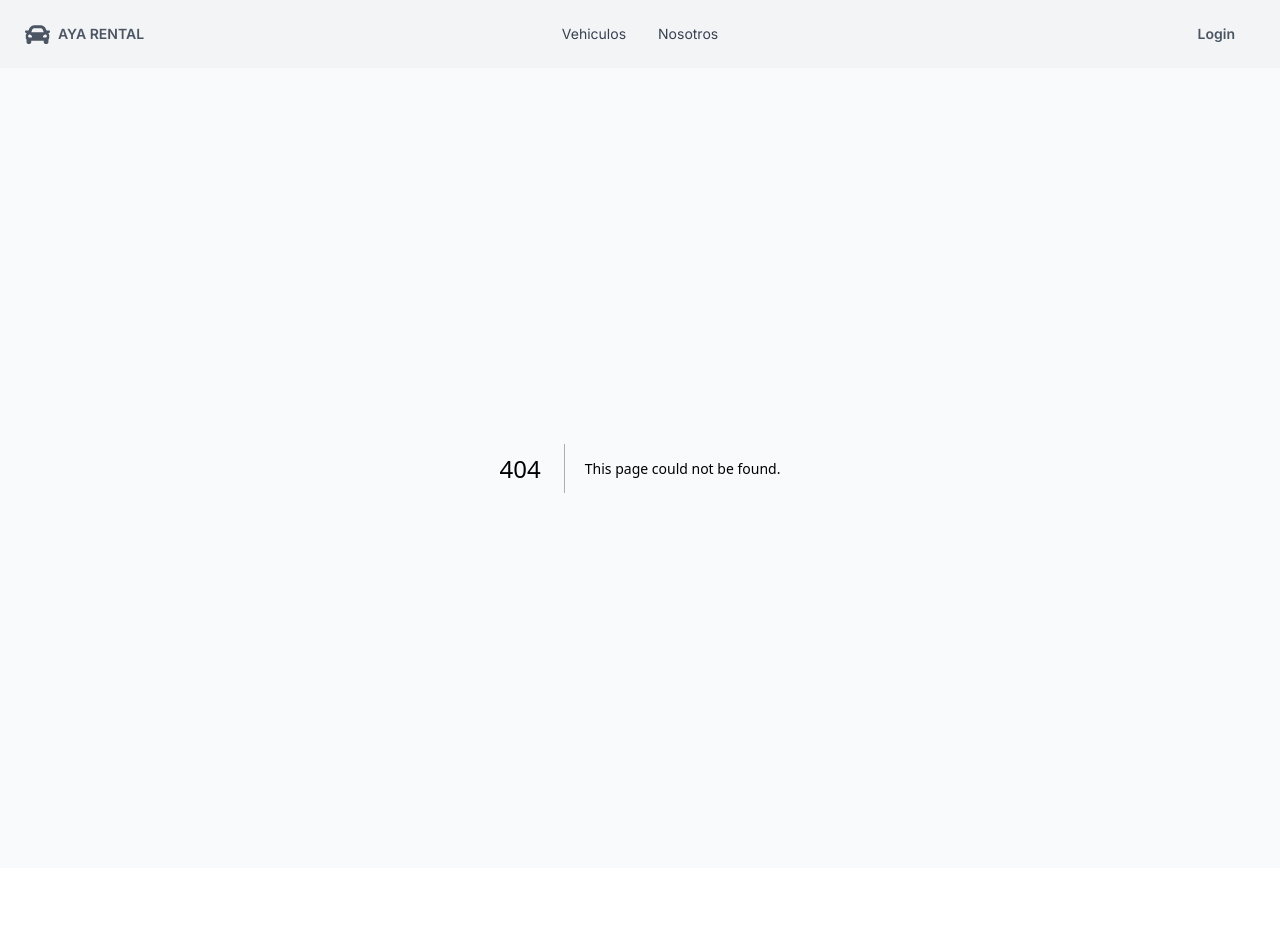
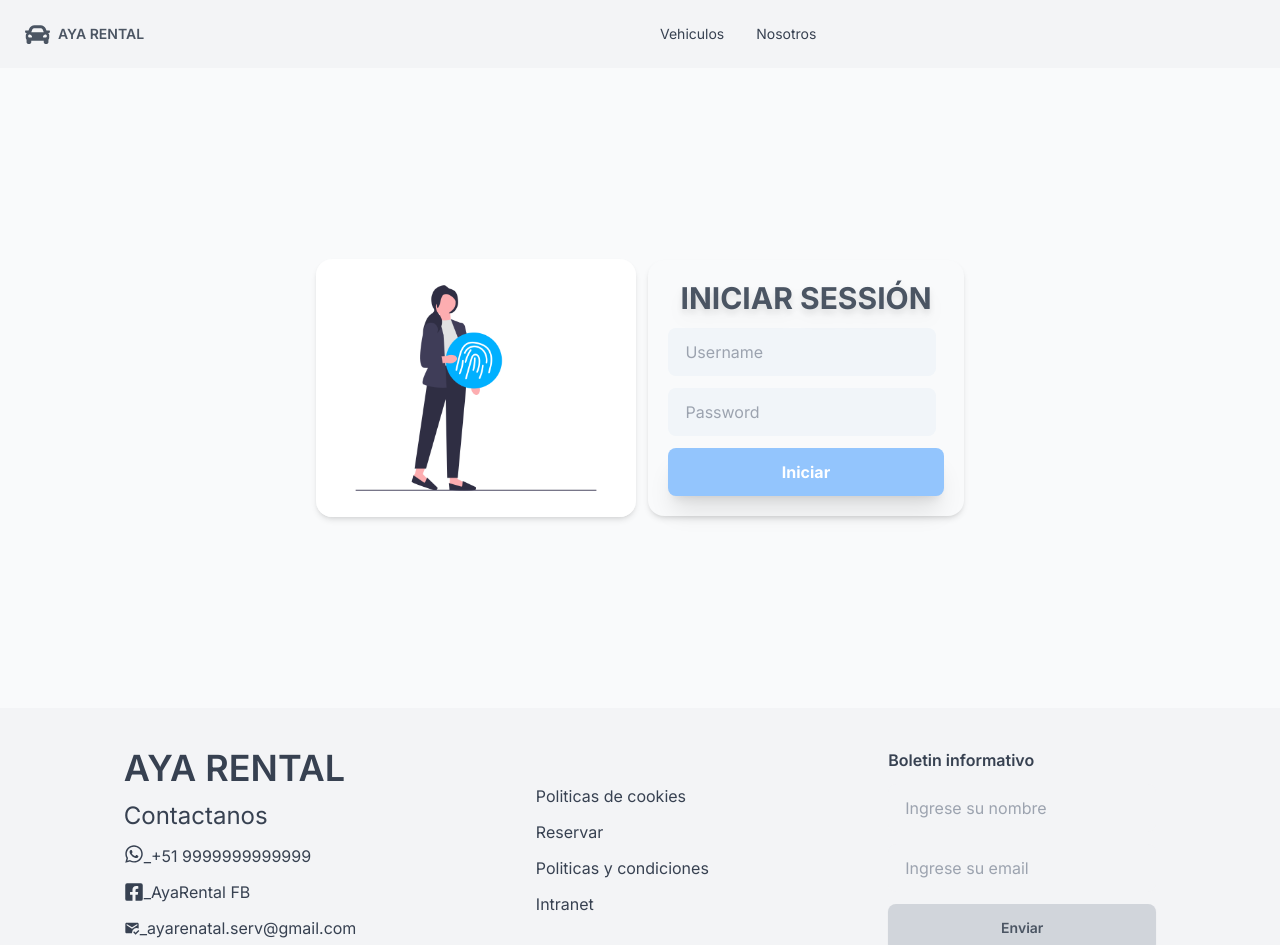
Before and after one commit to devbryan02/aya-rental-app, a Next.js app: page /login in a window 1280 px wide. Before the commit this address had no page. Shown: the top 945 px of the page. Before the commit the page ends 868 px from the top, so only its background shows below. Built offline with nearby package versions, Linux system fonts and the light colour scheme.

Commit message:
login implementado

```diff
--- /dev/null
+++ b/src/api/LoginPage.tsx
@@ -0,0 +1,17 @@
+
+export const loginUser = async (formData: { [key: string]: string }) => {
+  const response = await fetch('http://localhost:8080/auth/log-in', {
+    method: 'POST',
+    headers: {
+      'Content-Type': 'application/json',
+    },
+    body: JSON.stringify(formData),
+  });
+
+  if (response.ok) {
+    const data = await response.json();
+    return data;
+  } else {
+    throw new Error('Error al iniciar sesión');
+  }
+};
--- /dev/null
+++ b/src/app/dashboard/page.tsx
@@ -0,0 +1,7 @@
+export default function Dashboard() {
+  return (
+    <>
+      <h3>Hola estas en el dashboard</h3>
+    </>
+  );
+}
--- a/src/app/layout.tsx
+++ b/src/app/layout.tsx
@@ -2,6 +2,7 @@ import type { Metadata } from "next";
 import { Inter as FontSans } from "next/font/google";
 import NavBar from "@/components/nav/NavBar";
 import "../styles/globals.css";
+import Footer from "@/components/inicio/Footer";
 
 import { cn } from "@/lib/utils";
 
@@ -28,6 +29,7 @@ export default function RootLayout({
       >
         <NavBar />
         {children}
+        <Footer/>
       </body>
     </html>
   );
--- /dev/null
+++ b/src/app/login/page.tsx
@@ -0,0 +1,88 @@
+"use client";
+import React, { useState } from "react";
+import { loginUser } from "@/api/LoginPage";
+import { useRouter } from "next/navigation";
+
+export default function LoginPage() {
+  const router = useRouter();
+  const [credenciales, setCredenciales] = useState({
+    username: "",
+    password: "",
+  });
+
+  const handleChange = (e: React.ChangeEvent<HTMLInputElement>) => {
+    setCredenciales({
+      ...credenciales,
+      [e.target.name]: e.target.value,
+    });
+  };
+
+  const handleSubmit = async (e: React.FormEvent<HTMLFormElement>) => {
+    e.preventDefault();
+    try {
+      const response = await loginUser(credenciales);
+      console.log(response);
+      localStorage.setItem("token", response.jwt);
+
+      //validar si la solicitud fue exitosa
+      if (response.status) {
+        router.push("/dashboard");
+      } else {
+        router.push("/login");
+      }
+    } catch (error) {
+      console.error(error);
+      alert("Datos invalidos");
+    }
+  };
+
+  return (
+    <>
+      <div className="flex flex-col-reverse h-[80vh] gap-3 md:flex-row justify-center items-center p-2">
+        <figure>
+          <img
+            className="rounded-box shadow-md hover:shadow-xl"
+            src="login.png"
+            alt="login image"
+            width={320}
+          />
+        </figure>
+        <div>
+          <form onSubmit={handleSubmit}>
+            <div className="flex flex-col bg-gray-50 shadow-md hover:shadow-xl h-full p-5 rounded-box gap-3">
+              <h3 className="text-gray-600 font-bold text-3xl px-3 drop-shadow-lg uppercase">
+                Iniciar sessión
+              </h3>
+              <label>
+                <input
+                  className="input bg-slate-100"
+                  type="text"
+                  name="username"
+                  onChange={handleChange}
+                  placeholder="Username"
+                  required
+                />
+              </label>
+              <label>
+                <input
+                  className="input bg-slate-100"
+                  type="password"
+                  name="password"
+                  onChange={handleChange}
+                  placeholder="Password"
+                  required
+                />
+              </label>
+              <button
+                className="px-4 py-3 bg-blue-300 shadow-xl text-white font-bold rounded-lg hover:bg-blue-400"
+                type="submit"
+              >
+                Iniciar
+              </button>
+            </div>
+          </form>
+        </div>
+      </div>
+    </>
+  );
+}
--- a/src/app/page.tsx
+++ b/src/app/page.tsx
@@ -1,5 +1,4 @@
 import Banner from "@/components/inicio/Banner";
-import Footer from "@/components/inicio/Footer";
 import Benneficios from "@/components/inicio/Beneficios";
 import Opiniones from "@/components/inicio/Opiniones";
 
@@ -10,8 +9,6 @@ function HomePage() {
       <Benneficios/>
       <Opiniones/>
 
-      <Footer/>
-
     </>
   );
 }
--- a/src/app/vehiculos/[id]/page.tsx
+++ b/src/app/vehiculos/[id]/page.tsx
@@ -2,6 +2,8 @@
 import { motion } from "framer-motion";
 import Link from "next/link";
 import { HiArrowSmLeft } from "react-icons/hi";
+import { FaWhatsapp } from "react-icons/fa";
+import { CiBadgeDollar } from "react-icons/ci";
 
 interface VehiculoPaginaProps {
   params: {
@@ -42,10 +44,13 @@ export default async function VehiculoPagina({ params }: VehiculoPaginaProps) {
               {vehicle.vehicleStatus}
             </p>
           </div>
-          <p className="mt-3 font-semibold p-3 cursor-pointer bg-red-400 hover:bg-red-500 rounded-lg text-center text-white">
-            {vehicle.price}
+          <p className="btn w-full">
+            <CiBadgeDollar size={20} color="white"/>{vehicle.price}
             {"/dia"}
           </p>
+          <a className="btn text-white btn-success mt-2 w-full" href={`https://wa.me/+51992450988?text=Hola,%20me%20gustaría%20obtener%20más%20información%20sobre%20el%20${vehicle.brand+" "+vehicle.model}`} target="_blank">
+            <FaWhatsapp size={20}/> Seguir compra en WhatsApp
+          </a>
         </div>
         <figure className="flex flex-col gap-3 justify-end">
           <img
--- a/src/components/inicio/Banner.tsx
+++ b/src/components/inicio/Banner.tsx
@@ -1,7 +1,7 @@
 export default function Banner() {
   return (
     <>
-      <div className="flex flex-col justify-center items-center w-full min-h-screen">
+      <div className="flex flex-wrap flex-col justify-center items-center w-full min-h-screen">
         <section className="flex gap-20 justify-center flex-col-reverse md:flex-row md:justify-around">
           <article className="flex flex-col gap-5 justify-center md:justify-start items-center md:items-start">
             <p className="text-2xl md:text-5xl  text-center md:text-start text-[#171717] w-full md:w-[550px]">
--- a/src/components/inicio/Footer.tsx
+++ b/src/components/inicio/Footer.tsx
@@ -63,8 +63,16 @@ export default function Footer() {
                 <input
                   className="input bg-gray-100 text-gray-900 rounded-lg"
                   type="email"
+                  placeholder="Ingrese su nombre"
+                  name="text"
+                  required
+                />
+                <input
+                  className="input bg-gray-100 text-gray-900 rounded-lg"
+                  type="email"
                   placeholder="Ingrese su email"
                   name="email"
+                  required
                 />
                 <input
                   className="btn bg-gray-300 border-none text-gray-600 p-3 font-semibold rounded-lg"
@@ -75,7 +83,7 @@ export default function Footer() {
             </form>
           </div>
         </div>
-        <p className="text-center">Aya Rental, Todos los derechos reservados</p>
+        <p className="text-center uppercase">Aya Rental,derechos reservados 2024</p>
       </footer>
     </>
   );
--- a/src/components/nav/NavBar.tsx
+++ b/src/components/nav/NavBar.tsx
@@ -49,9 +49,6 @@ export default function NavBar() {
             </li>
           </ul>
         </div>
-        <div className="navbar-end text-gray-600">
-        <a className="mr-5 btn btn-ghost" href="/login">Login</a>
-        </div>
       </div>
     </>
   );
--- a/src/components/vehiculo/Autos.tsx
+++ b/src/components/vehiculo/Autos.tsx
@@ -30,7 +30,7 @@ export default async function TodosLosVehiculoAutos() {
           key={auto.id}
           className="card card-compact w-96 shadow-sm hover:shadow-lg  mt-5"
         >
-          <Link href="/">
+          <Link href={`/vehiculos/${auto.id}`}>
             <figure>
               <img className="w-full rounded-box" src={auto.imageUrl} alt="Shoes" />
             </figure>
```
Also changed, not shown: public/login.png (added).
